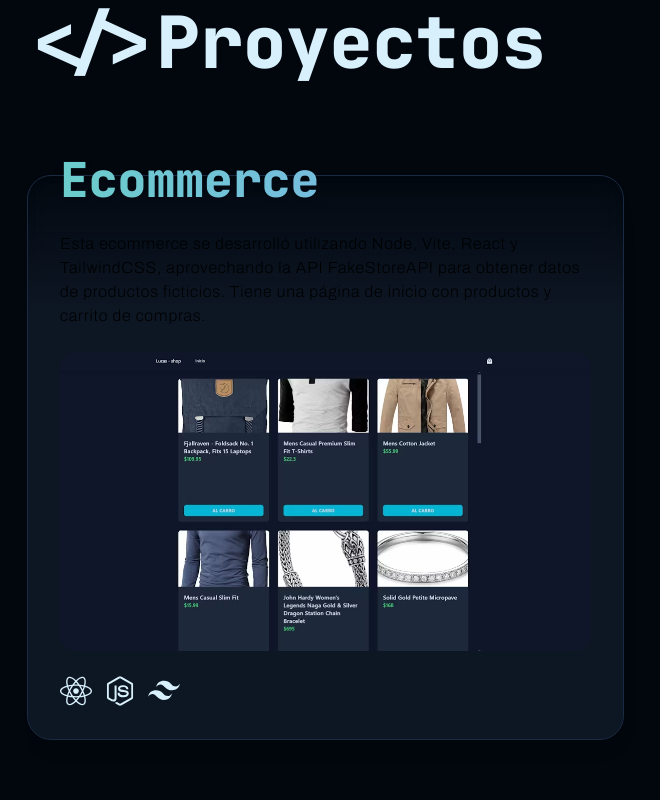
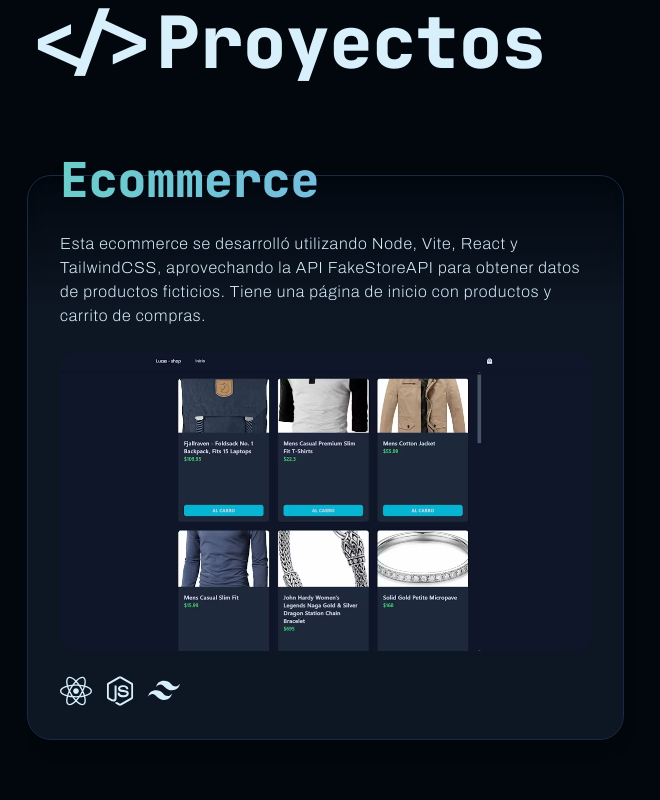
Before and after one commit to lucas-aquino/lucas-aquino-web-frontend, a Next.js app: page / in a window 1280 px wide. Shown: the part 1100-1900 px from the top of the page, without its empty margins (0-660 px from the left). Built offline with nearby package versions, Linux system fonts and the light colour scheme.

Commit message:
amazing features

```diff
--- a/app/page.jsx
+++ b/app/page.jsx
@@ -31,10 +31,10 @@ export default function Home() {
           </div>
         </section>
         <section className="mt-8 mb-20">
-          <h2 className={`${ jetBrainsMono.className } text-custom-iceberg transition-all ease-in-out duration-150 font-extrabold text-7xl mb-16 select-none`}>{
+          <h2 className={`${ jetBrainsMono.className } text-custom-iceberg transition-all ease-in-out duration-150 font-extrabold text-5xl xl:text-7xl mb-16 select-none`}>{
             '</>Proyectos'
           }</h2>
-          <ProyectList className="mt-8 grid md:grid-cols-2 gap-x-8 gap-y-10 px-5 md:px-3 xl:px-0"></ProyectList>
+          <ProyectList className="mt-8 grid md:grid-cols-2 gap-x-8 gap-y-10 "></ProyectList>
         </section>
       </section>
       <Footer></Footer>
--- a/components/ProyectList.jsx
+++ b/components/ProyectList.jsx
@@ -1,6 +1,8 @@
 "use client"
 import Article from "./article"
 import StackList from "./stackList"
+
+import { archivo } from "@/fonts/font"
 
 const proyectos = [
   {
@@ -20,8 +22,8 @@ export default function ProyectList ({ className }) {
     <div className={`${className}`}>
       {
         proyectos.map((proyecto, i) =>
-        <Article className='pt-14 pb-8' title={proyecto.title} titleClassName={'text-5xl w-full'} key={i} bodyClassName={`h-full flex flex-col`}>
-          <p className="grow mb-6">{proyecto.desc}</p>
+        <Article className='pt-14 pb-8' title={proyecto.title} titleClassName={'text-5xl w-full'} key={i} bodyClassName={`h-full flex flex-col text-custom-iceberg ${ archivo.className }`}>
+          <p className={`grow mb-6`}>{proyecto.desc}</p>
           <div className="overflow-hidden rounded-2xl aspect-[16/9] mb-6">
             <img src={proyecto.img} alt="" className="object-cover min-h-full min-w-full"/>
           </div>
--- a/package.json
+++ b/package.json
@@ -11,7 +11,6 @@
   "dependencies": {
     "@floating-ui/react": "^0.26.9",
     "@heroicons/react": "^2.0.18",
-    "@next/font": "^14.0.3",
     "autoprefixer": "10.4.16",
     "next": "14.0.2",
     "postcss": "8.4.31",
```
Also changed, not shown: 1 other file (tests, documents, lock files or other folders).
